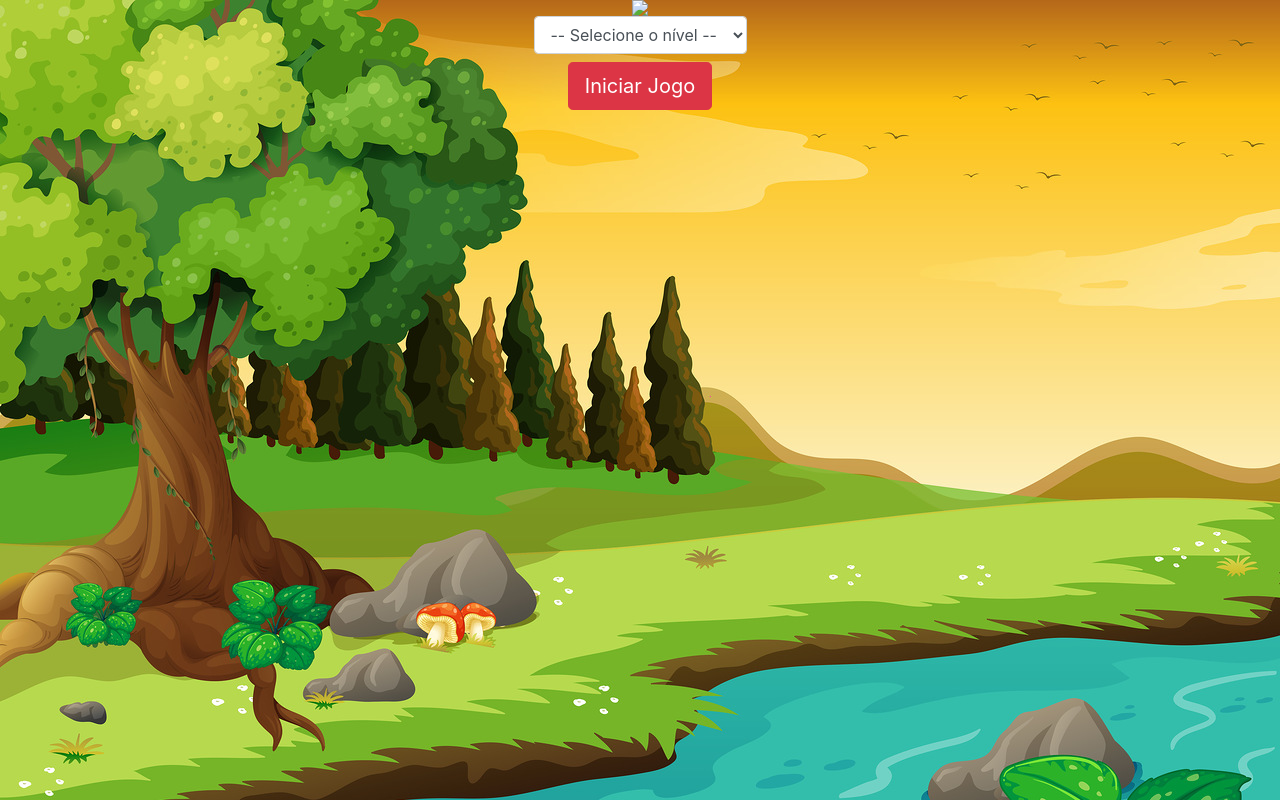
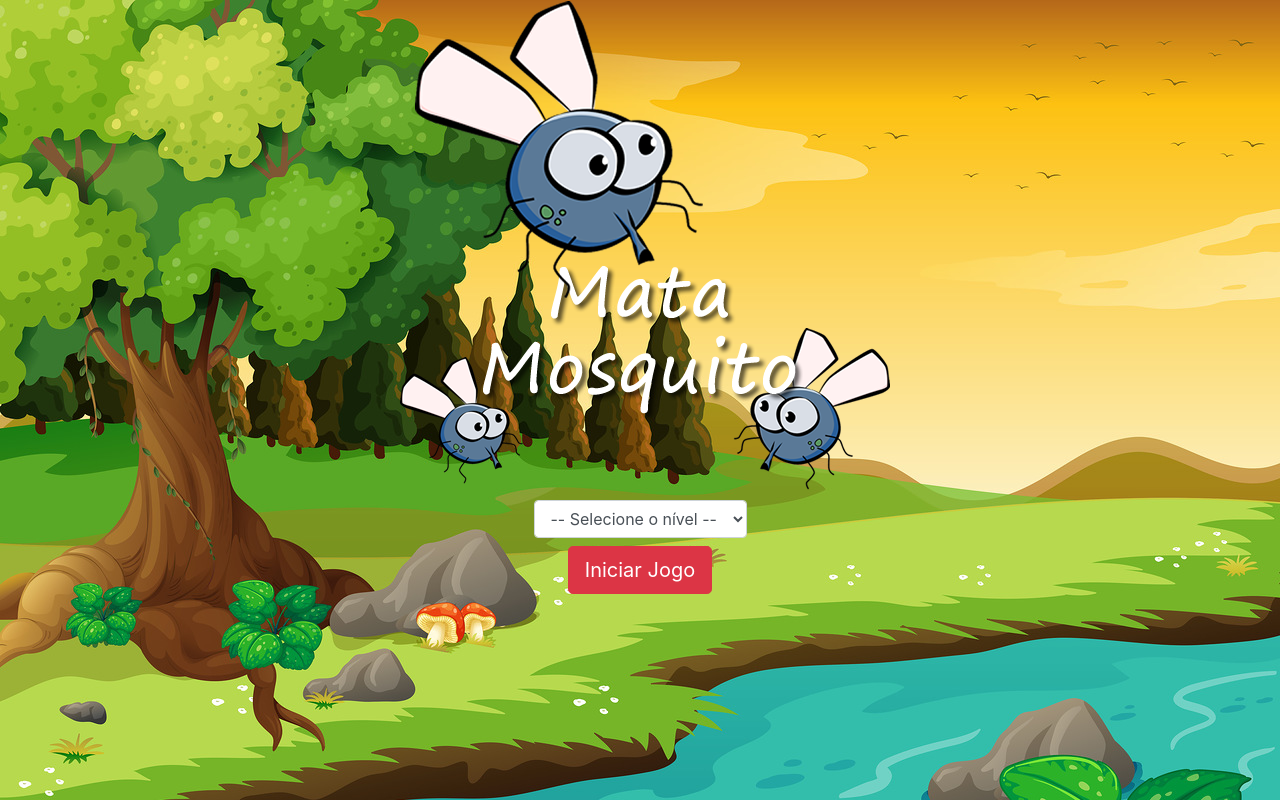
Before and after one commit to px7778/px7778, a plain HTML site: page index.html in a window 1280 px wide. Drawn offline with nearby package versions, Linux system fonts and the light colour scheme; files whose address does not match are found by name.

Commit message:
Update index.html

```diff
--- a/index.html
+++ b/index.html
@@ -27,7 +27,7 @@
 			<div class="row">
 				<div class="col">
 					<div class="d-flex justify-content-center">
-						<img src="imagens/game.png" />
+						<img src="game.png" />
 					</div>
 				</div>
 			</div>
```
